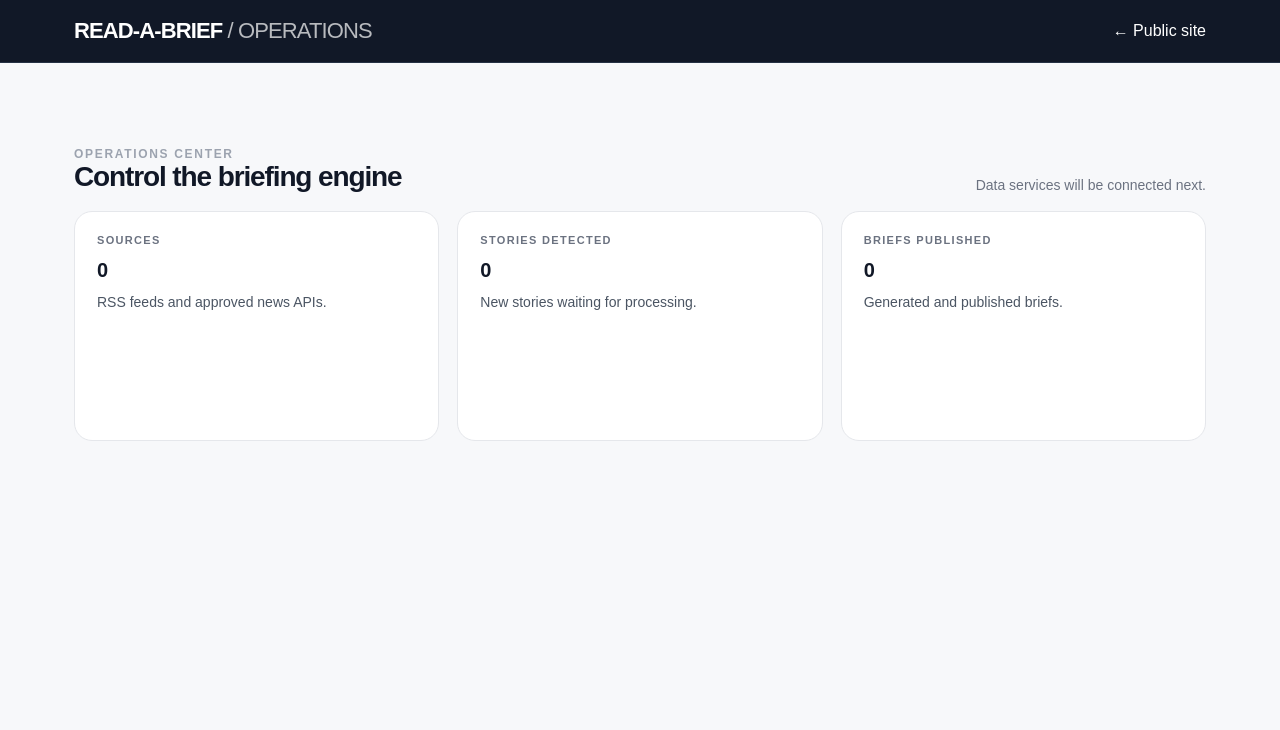
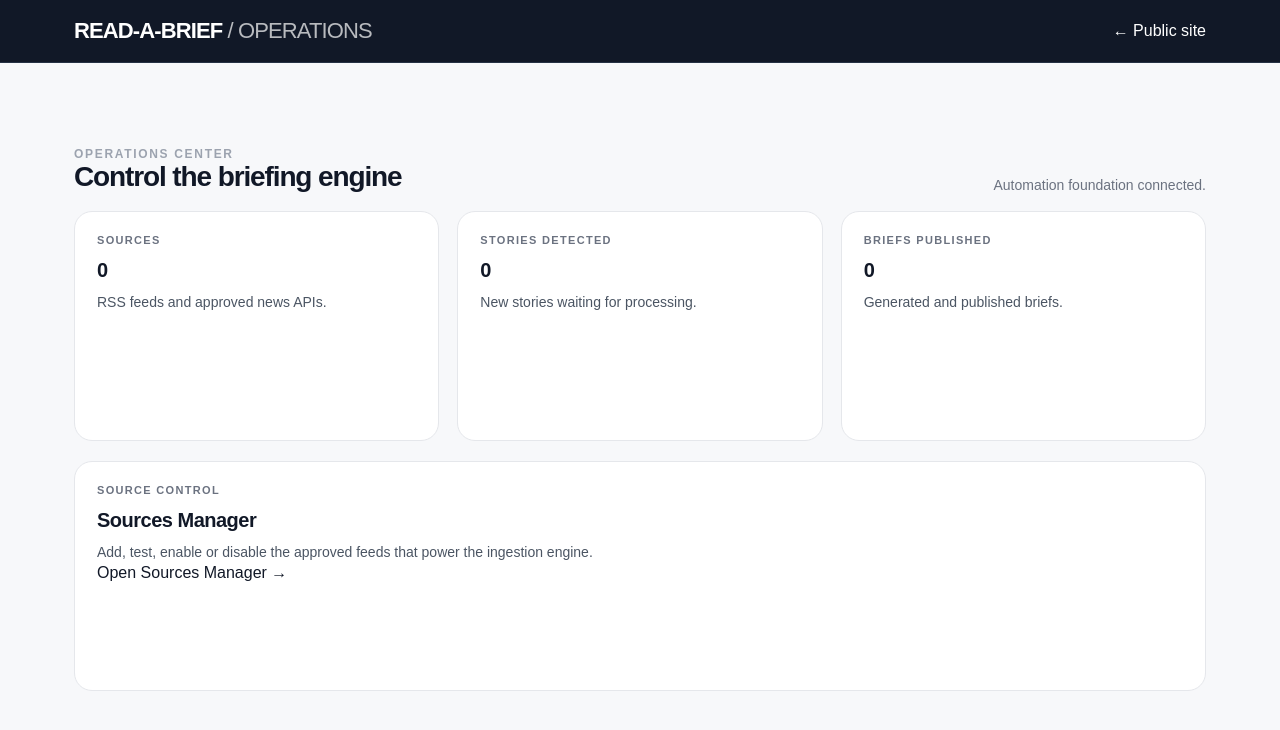
Before and after one commit to Developer0-lab/Read-a-brief, a Next.js app: page /admin in a window 1280 px wide. Shown: the top 730 px of the page. Built offline with nearby package versions, Linux system fonts and the light colour scheme.

Commit message:
Connect admin dashboard to Sources Manager

```diff
--- a/app/admin/page.tsx
+++ b/app/admin/page.tsx
@@ -1,33 +1,20 @@
+import Link from 'next/link'
+
 export default function AdminPage() {
   const stats = [
-    ["Sources", "0", "RSS feeds and approved news APIs."],
-    ["Stories detected", "0", "New stories waiting for processing."],
-    ["Briefs published", "0", "Generated and published briefs."],
-  ];
+    ['Sources', '0', 'RSS feeds and approved news APIs.'],
+    ['Stories detected', '0', 'New stories waiting for processing.'],
+    ['Briefs published', '0', 'Generated and published briefs.'],
+  ]
 
   return (
     <main className="site">
-      <header className="header">
-        <div className="header-inner">
-          <div className="brand">READ-A-BRIEF <span>/ OPERATIONS</span></div>
-          <a href="/">← Public site</a>
-        </div>
-      </header>
-      <div className="content" style={{ marginTop: 0, paddingTop: 42 }}>
-        <div className="section-head">
-          <div><div className="eyebrow">Operations center</div><h2>Control the briefing engine</h2></div>
-          <span className="muted">Data services will be connected next.</span>
-        </div>
-        <section className="grid">
-          {stats.map(([title, value, description]) => (
-            <article className="card" key={title}>
-              <div className="tag">{title}</div>
-              <h3>{value}</h3>
-              <p>{description}</p>
-            </article>
-          ))}
-        </section>
+      <header className="header"><div className="header-inner"><div className="brand">READ-A-BRIEF <span>/ OPERATIONS</span></div><a href="/">← Public site</a></div></header>
+      <div className="content" style={{marginTop:0,paddingTop:42}}>
+        <div className="section-head"><div><div className="eyebrow">Operations center</div><h2>Control the briefing engine</h2></div><span className="muted">Automation foundation connected.</span></div>
+        <section className="grid">{stats.map(([title,value,description]) => <article className="card" key={title}><div className="tag">{title}</div><h3>{value}</h3><p>{description}</p></article>)}</section>
+        <section className="card" style={{marginTop:20}}><div className="tag">SOURCE CONTROL</div><h3>Sources Manager</h3><p>Add, test, enable or disable the approved feeds that power the ingestion engine.</p><Link href="/admin/sources">Open Sources Manager →</Link></section>
       </div>
     </main>
-  );
+  )
 }
```
